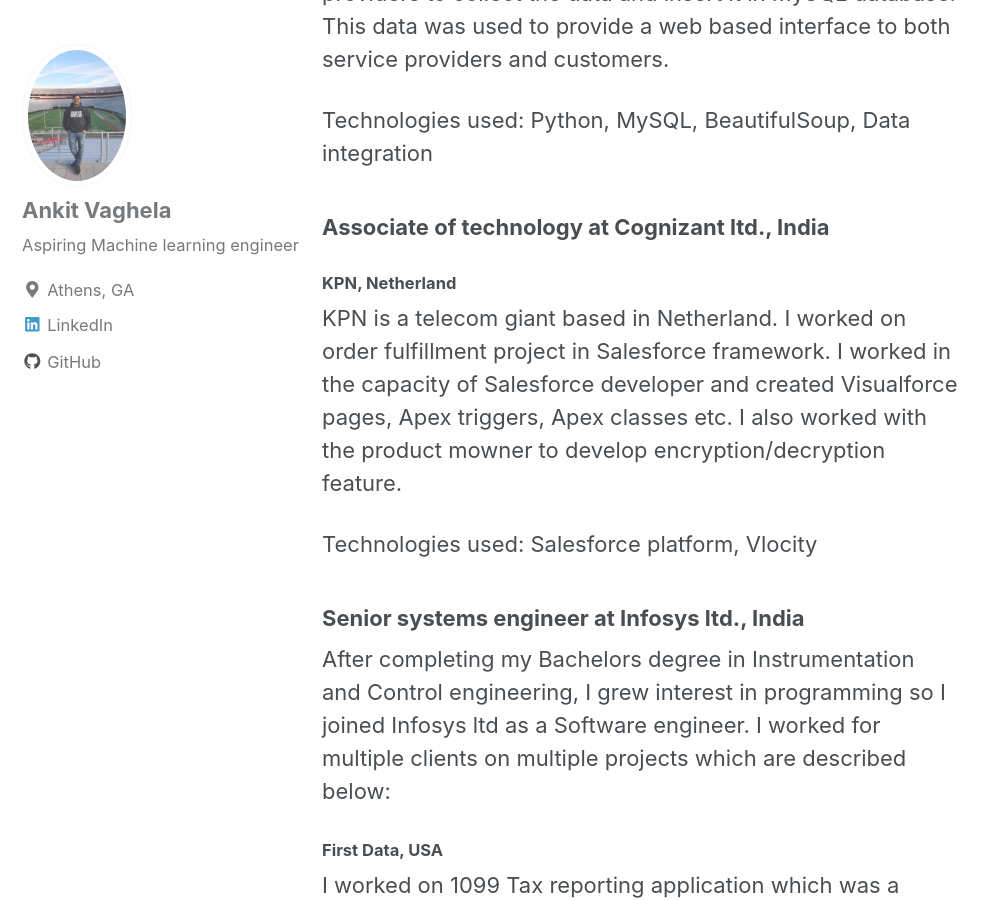
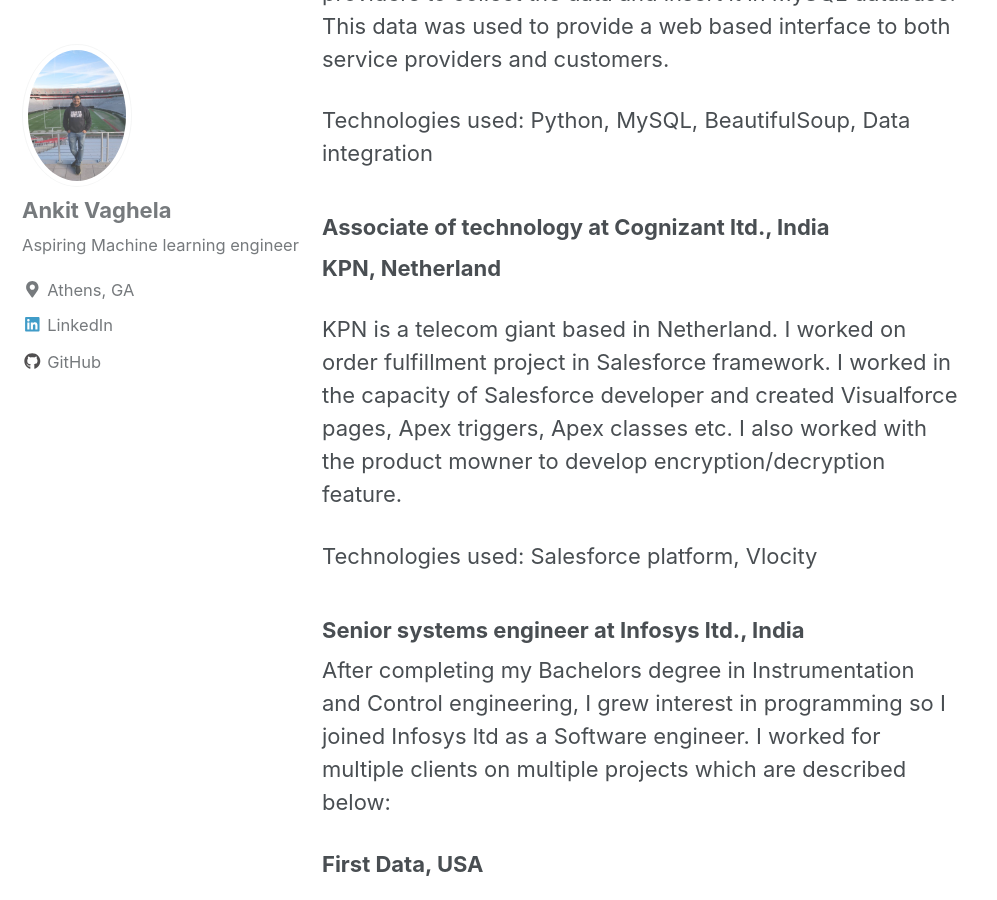
Before and after one commit to ankit-vaghela30/ankit-vaghela30.github.io, a Jekyll site: the page built from _pages/about.md, in a window 1280 px wide and 900 px high, scrolled down 1901 px. Shown: the whole window, without its empty margins (0-997 px from the left). Built offline with Jekyll 4.4.1, drawn with Linux system fonts in a browser that asks for light colours; nearby versions of some CDN libraries.

```diff
--- a/_pages/about.md
+++ b/_pages/about.md
@@ -30,7 +30,7 @@ Technologies used: Python, MySQL, BeautifulSoup, Data integration
 
 ### Associate of technology at Cognizant ltd., India
 
-#### KPN, Netherland
+**KPN, Netherland**
 
 KPN is a telecom giant based in Netherland. I worked on order fulfillment project in Salesforce framework. I worked in the capacity of Salesforce developer and created Visualforce pages, Apex triggers, Apex classes etc. I also worked with the product mowner to develop encryption/decryption feature.
 
@@ -40,7 +40,7 @@ Technologies used: Salesforce platform, Vlocity
 
 After completing my Bachelors degree in Instrumentation and Control engineering, I grew interest in programming so I joined Infosys ltd as a Software engineer. I worked for multiple clients on multiple projects which are described below:
 
-#### First Data, USA
+**First Data, USA**
 
 I worked on 1099 Tax reporting application which was a inhouse reporting application used by First Data employees. I created a functionality to mask and unmask sensitive customer information (i.e. Tax Identification Number). Additionally, I developed a login based privilege management to allow appropriate users to view sensitive information. User behaviour like who has unmasked sensitive information at what time, was also logged on servers using a logging tool splunk. I also supported security testing of this application and rectified some of the vulnerabilities like URL injection.
 
@@ -48,13 +48,13 @@ I also supported direct client requests which mostly asked to create database sc
 
 Technologies used: Java, J2EE, Struts, Linux
 
-#### American Express, USA
+**American Express, USA**
 
 I worked on a Big Data project to create a system which showed credit card usage report in Hbase database. I created a data pipeline to filter customer data using pig, hive and map reduce algorithms.
 
 Technologies used: MapReduce, Java, Pig, Hive, HBase,
 
-#### Telenet, Belgium
+**Telenet, Belgium**
 
 Telenet is a telecom giant in Belgium. My first project for Telenet was a Order fulfillment application where I worked on workflows, Apex triggers and Apex classes. It was entirely built on Salesforce platform where we called few Java APIs for billing process.
 
```
